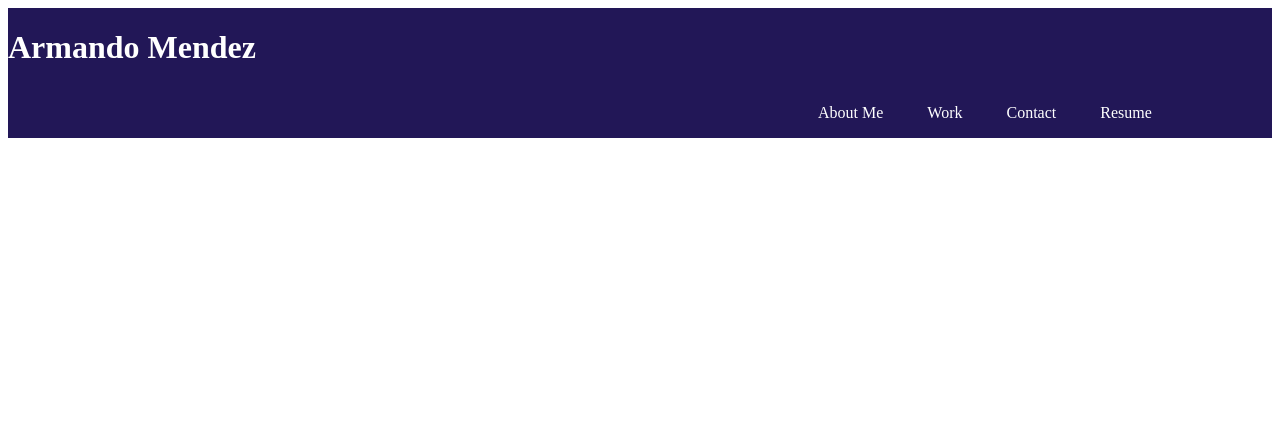
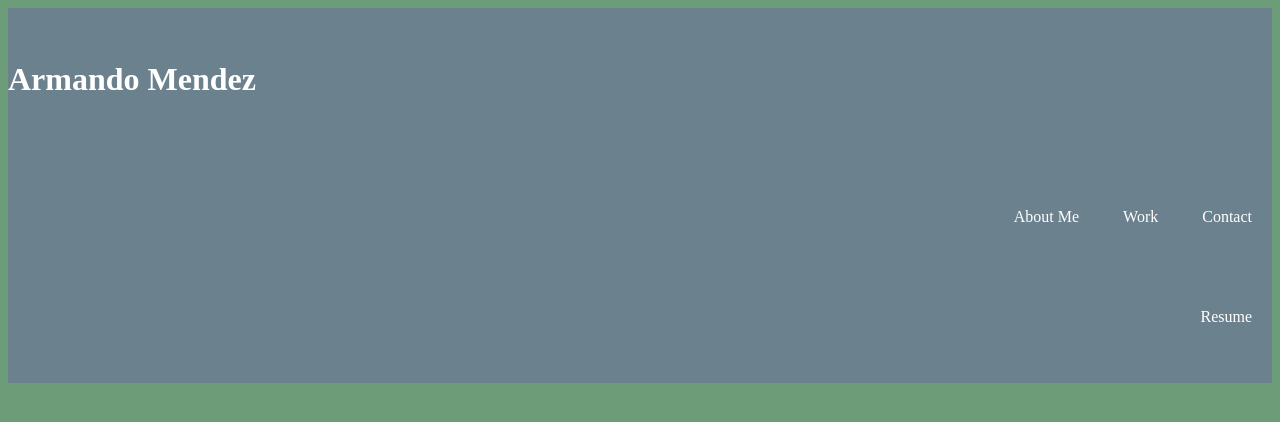
Before and after one commit to armando1236/portfolio, a plain HTML site: page portfolio.html in a window 1280 px wide. Drawn offline with Linux system fonts and the light colour scheme.

Commit message:
adjust line-height header

```diff
--- a/portfolio.html
+++ b/portfolio.html
@@ -6,6 +6,9 @@
     <meta name="viewport" content="width=device-width, initial-scale=1" />
     <link rel="stylesheet" type="text/css" href="./style.css" />
     <link rel="shortcut icon" href="./images/favicon.ico" type="image/x-icon" />
+    <link rel="preconnect" href="https://fonts.googleapis.com">
+    <link rel="preconnect" href="https://fonts.googleapis.com">
+
 
   </head>
   <body>
@@ -20,7 +23,8 @@
               <li style="display:inline">Contact</li>
               <li style="display:inline">Resume</li>
           </ul>
+        </header>
+        <main>
 
-
-      </header>
+        </main>
   </body>
--- a/style.css
+++ b/style.css
@@ -1,27 +1,34 @@
+*{
+
+}
+
 header {
-    background-color: rgb(34, 23, 87);
+    background-color: rgb(108, 129, 142);
     margin: auto;
-
-
+    line-height: 100px;
 }
 
 h1{
     color: white;
     display: inline-block;
+
 }
 
 ul {
     color: white;
     display: inline-block;
-
 }
 
 ul.nav {
     padding-left: 0px;
     text-align: right;
-    margin-left: 790px;
+    margin-left: 900px;
   }
   ul.nav > li {
     display: inline-block;
     padding: 10px 20px;
 }
+
+body {
+    background-color: rgb(109, 156, 121);
+}
```
